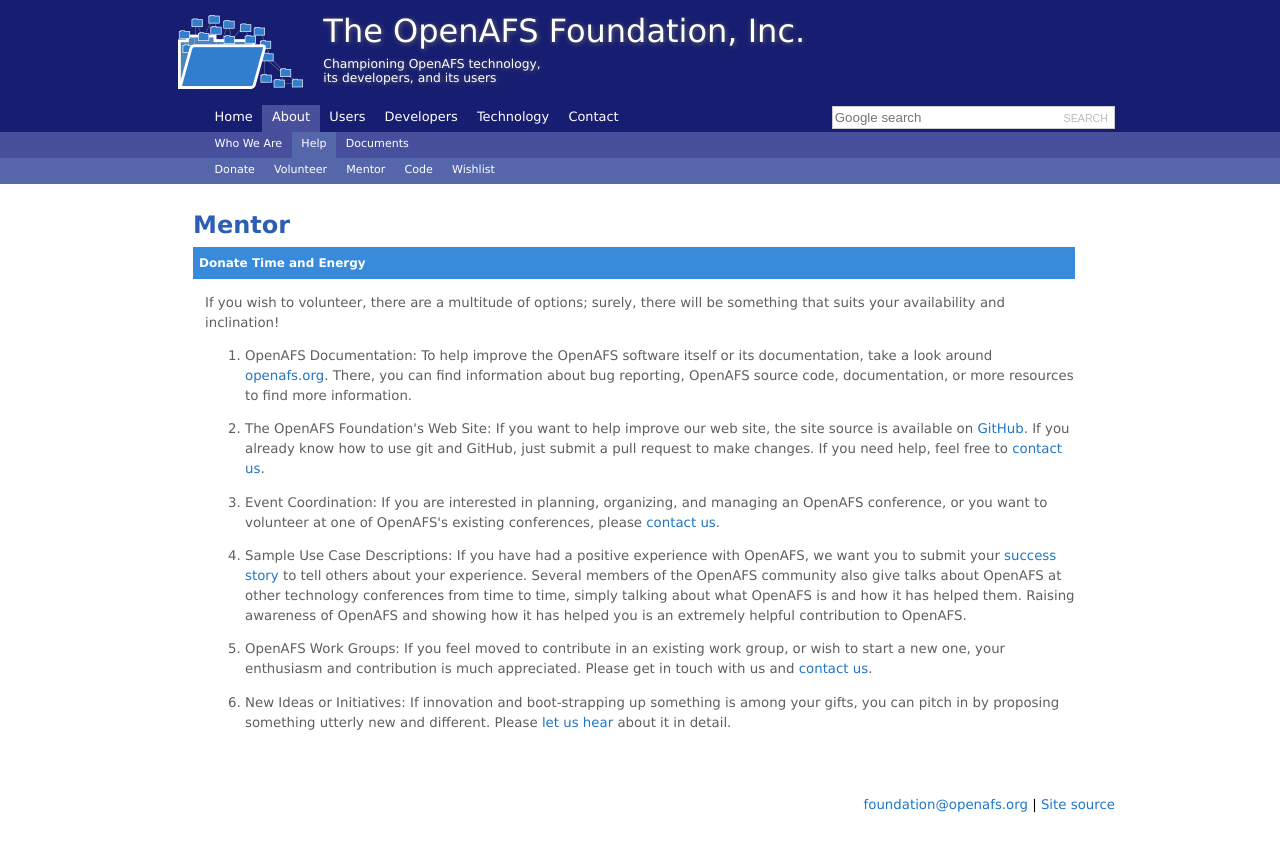
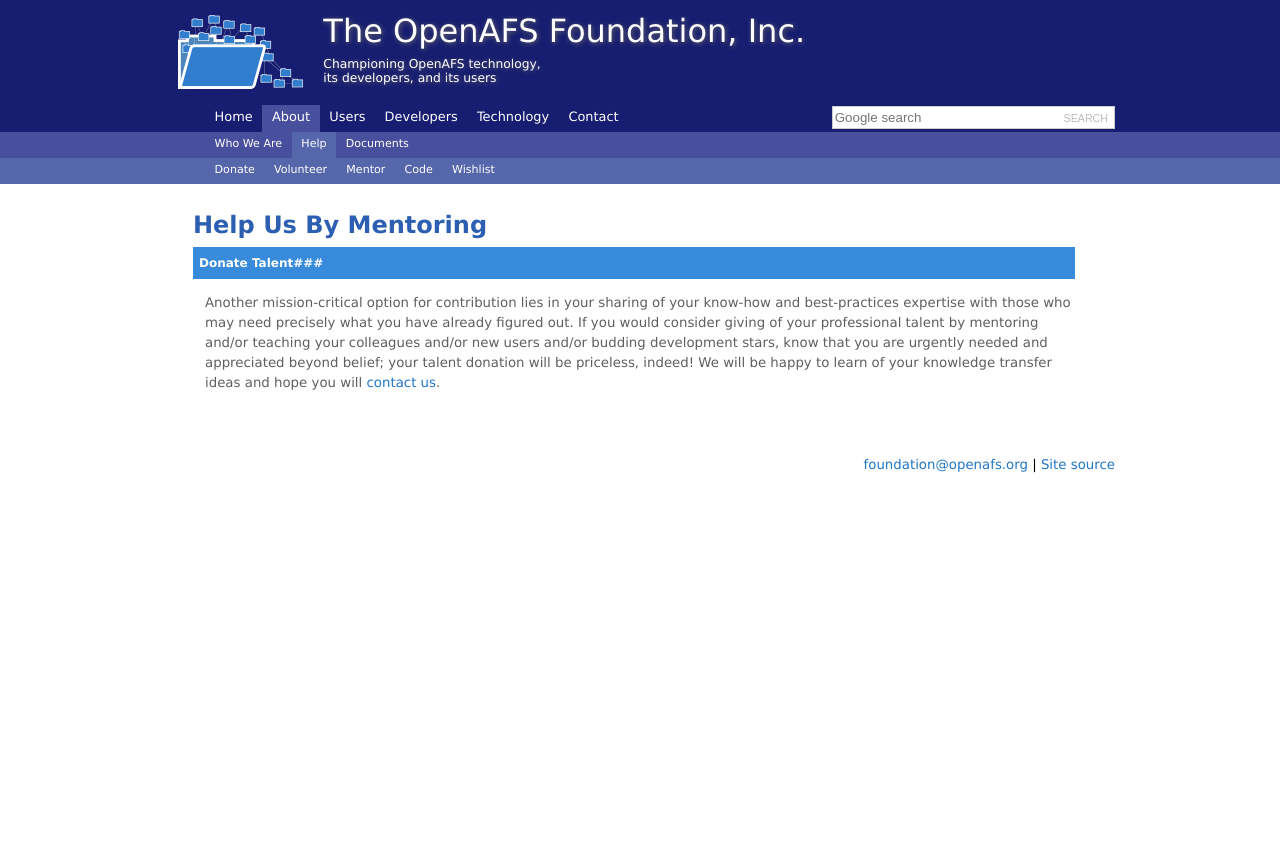
Before and after one commit to openafsfoundation/openafsfoundation.org, a Jekyll site: the page built from help/mentor/index.md, in a window 1280 px wide. Shown: the top 852 px of the page. Built offline with Jekyll 4.4.1, drawn with Linux system fonts in a browser that asks for light colours.

Commit message:
Update index.md

```diff
--- a/help/mentor/index.md
+++ b/help/mentor/index.md
@@ -3,34 +3,9 @@
 nav: [about,help]
 ---
 
-## Mentor ##
+## Help Us By Mentoring ##
 
 
-### Donate Time and Energy ###
+### Donate Talent###
 
-If you wish to volunteer, there are a multitude of options; surely, there will be something that suits your availability and inclination!
-
-1. OpenAFS Documentation: To help improve the OpenAFS software itself or its documentation, take
-a look around [openafs.org](http://www.openafs.org/). There, you can find
-information about bug reporting, OpenAFS source code, documentation, or more
-resources to find more information.
-
-2. The OpenAFS Foundation's Web Site: If you want to help improve our web site, the site source
-is available on [GitHub](https://github.com/adeason/openafsfoundation.org/). If
-you already know how to use git and GitHub, just submit a pull request to make
-changes. If you need help, feel free to [contact us]({{ site.baseurl}}/contact/).
-
-3. Event Coordination: If you are interested in planning, organizing, and managing an OpenAFS conference, or you want to
-volunteer at one of OpenAFS's existing conferences, please [contact
-us]({{ site.baseurl }}/contact/).
-
-4. Sample Use Case Descriptions: If you have had a positive experience with OpenAFS, we want you to
-submit your [success story]({{ site.baseurl }}/contact/) to tell others about your
-experience. Several members of the OpenAFS community also give talks about
-OpenAFS at other technology conferences from time to time, simply talking about
-what OpenAFS is and how it has helped them. Raising awareness of OpenAFS and
-showing how it has helped you is an extremely helpful contribution to OpenAFS.
-
-5. OpenAFS Work Groups: If you feel moved to contribute in an existing work group, or wish to start a new one, your enthusiasm and contribution is much appreciated.  Please get in touch with us and [contact us]({{ site.baseurl}}/contact/).
-
-6. New Ideas or Initiatives: If innovation and boot-strapping up something is among your gifts, you can pitch in by proposing something utterly new and different.  Please [let us hear]({{ site.baseurl}}/contact/) about it in detail.
+Another mission-critical option for contribution lies in your sharing of your know-how and best-practices expertise with those who may need precisely what you have already figured out.  If you would consider giving of your professional talent by mentoring and/or teaching your colleagues and/or new users and/or budding development stars, know that you are urgently needed and appreciated beyond belief; your talent donation will be priceless, indeed!  We will be happy to learn of your knowledge transfer ideas and hope you will [contact us]({{ site.baseurl}}/contact/).
```
